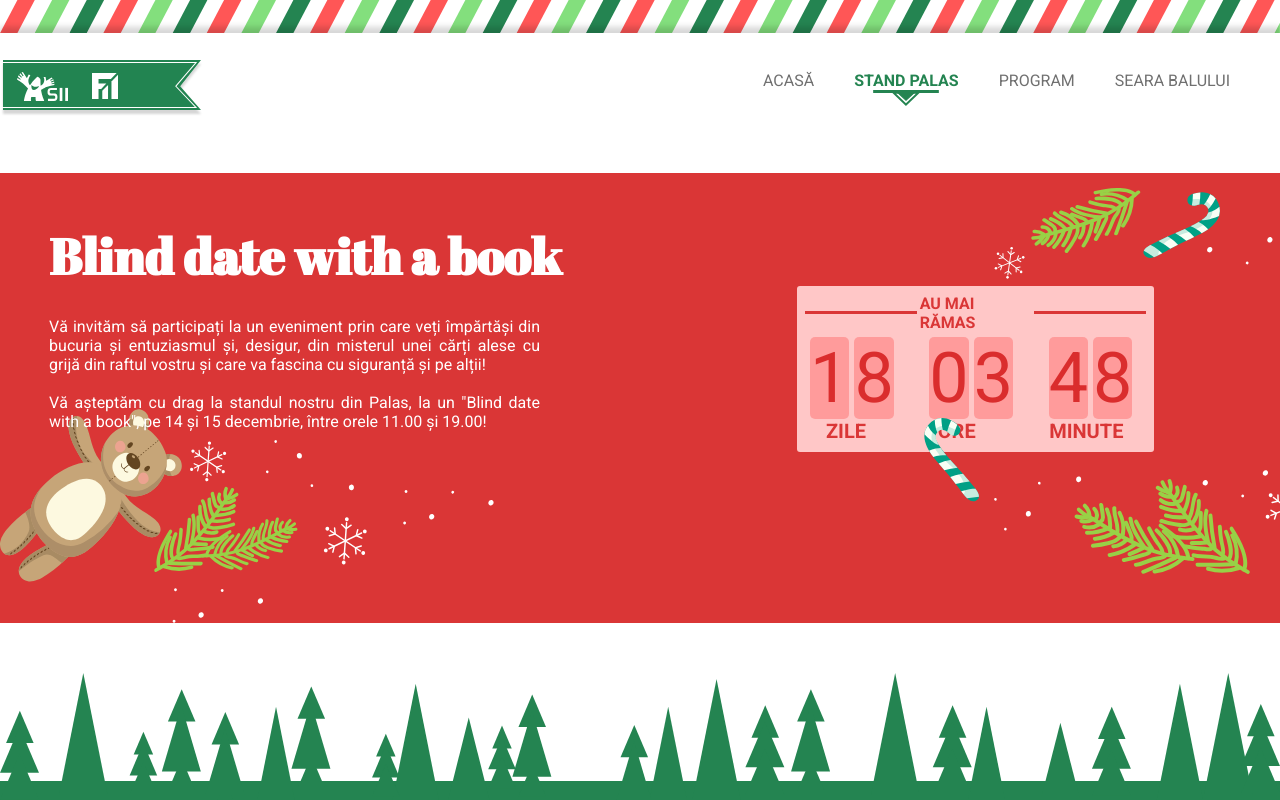
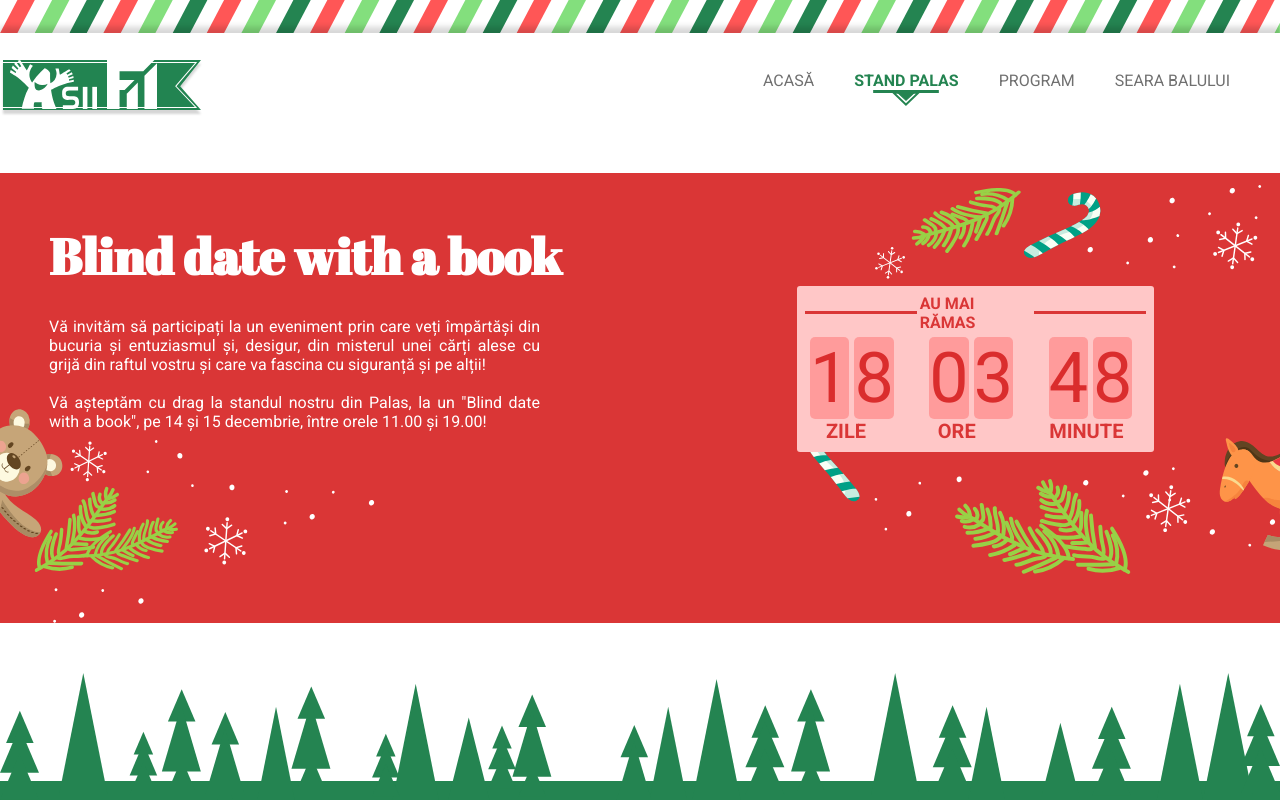
Before and after one commit to IoanaMP/Site-BC, a plain HTML site: page palas.html in a window 1280 px wide. Shown: the top 800 px of the page. Drawn offline with Linux system fonts and the light colour scheme.

Commit message:
kind of fixed logo + palas stand page (make img background)

```diff
--- a/palas.html
+++ b/palas.html
@@ -52,7 +52,6 @@
                 </div>
             <div class="palas-page">
                     <div class="palas-content-rectangle">
-                            <img id="background" src="assets/ilustratii.svg"/>
                             <div class="palas-rectangle-left">
                                 <div id="left-content">
                                         <h4 class="rectangle-left-text">
--- a/styling/index.css
+++ b/styling/index.css
@@ -71,8 +71,9 @@ body {
 
 .header-flag a {
     display: block;
-    padding: 7px;
     margin-left: 10px;
+    height: 70%;
+    margin-bottom: 7px;
 }
 
 .header-flag img {
--- a/styling/palas.css
+++ b/styling/palas.css
@@ -6,12 +6,6 @@ body{
     height: auto;
     background-color:#DA3636;
     margin: 50px auto;
-}
-#background {
-    max-height: 100%;
-    width: auto;
-    position: absolute;
-    z-index: 3;
 }
 .palas-content-rectangle
 {
@@ -25,7 +19,8 @@ body{
     position:relative;
     height: 450px;
     background-size: cover;
-    background-position-x: center;;
+    background-position-x: center;
+    background-image: url("../assets/ilustratii.svg");
 }
 .palas-content-rectangle-ilustations
 {
@@ -208,6 +203,7 @@ body{
             -ms-flex-direction: column;
                 flex-direction: column;
         height: auto;
+        background-position-x: left;
     }
 
     .palas-content-rectangle > div {
--- a/styling/program.css
+++ b/styling/program.css
@@ -72,8 +72,9 @@ body {
 
 .header-flag a {
   display: block;
-  padding: 7px;
-  margin-left: 10px
+  margin-left: 10px;
+  height: 70%;
+  margin-bottom: 7px;
 }
 
 .header-flag img {
```
